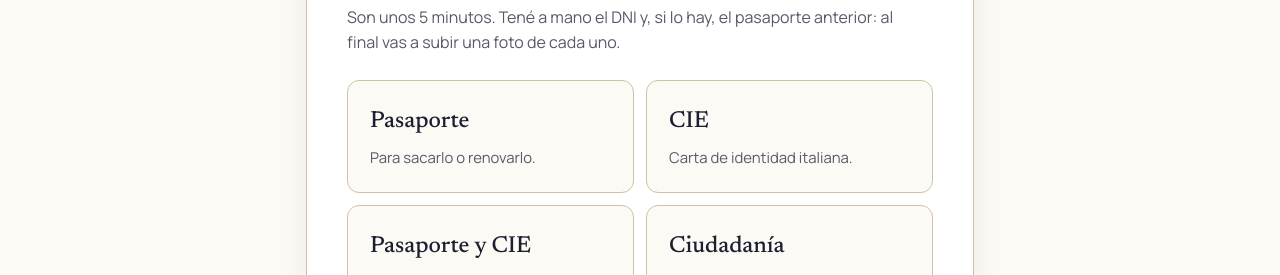
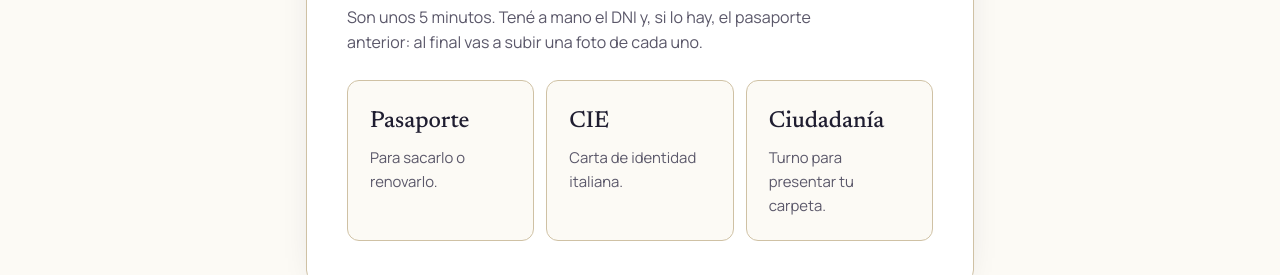
Before and after one commit to eframiyara-tech/migratio-web, a plain HTML site: page solicitud-turno/index.html in a window 1280 px wide. Shown: the part 677-952 px from the top of the page. Drawn offline with Linux system fonts and the light colour scheme.

Commit message:
Formulario: sin la opción Pasaporte y CIE en el menú

```diff
--- a/solicitud-turno/index.html
+++ b/solicitud-turno/index.html
@@ -416,7 +416,7 @@
     }
     var st = { tram: '', kind: '', i: -1, d: {} };
     try { var s = JSON.parse(localStorage.getItem(KEY) || 'null'); if (s && s.d && TRAM[s.tram] && (!s.kind || KIND[s.kind])) st = s; } catch (e) {}
-    var hash = { '#pasaporte': 'pas', '#cie': 'cie', '#pasaporte-y-cie': 'ambos', '#ciudadania': 'ciu' }[location.hash];
+    var hash = { '#pasaporte': 'pas', '#cie': 'cie', '#pasaporte-y-cie': 'pas', '#ciudadania': 'ciu' }[location.hash];
     // Con #trámite en el enlace abre ese trámite (si había otro a medio cargar, empieza el nuevo). Sin #, retoma lo que estaba cargando o muestra el menú de trámites.
     if (hash && !(st.kind && st.i >= 0 && st.tram === hash)) { st.tram = hash; st.kind = ''; st.i = -1; }
     function save() { try { localStorage.setItem(KEY, JSON.stringify(st)); } catch (e) {} }
@@ -455,7 +455,7 @@
     function start(move) {
       st.tram = ''; st.kind = ''; st.i = -1; delete st.x; progress(0, 1, 'Inicio');
       var h = head('¿Qué turno necesitás?', 'Son unos 5 minutos. Tené a mano el DNI y, si lo hay, el pasaporte anterior: al final vas a subir una foto de cada uno.');
-      body.appendChild(pickers([['pas', 'Pasaporte', 'Para sacarlo o renovarlo.'], ['cie', 'CIE', 'Carta de identidad italiana.'], ['ambos', 'Pasaporte y CIE', 'Los dos turnos en una sola carga.'], ['ciu', 'Ciudadanía', 'Turno para presentar tu carpeta.']], function (v) { st.tram = v; enter(true); }));
+      body.appendChild(pickers([['pas', 'Pasaporte', 'Para sacarlo o renovarlo.'], ['cie', 'CIE', 'Carta de identidad italiana.'], ['ciu', 'Ciudadanía', 'Turno para presentar tu carpeta.']], function (v) { st.tram = v; enter(true); }));
       go(h, move);
     }
     // El turno de ciudadanía no distingue mayor y menor: entra directo a los datos.
```
